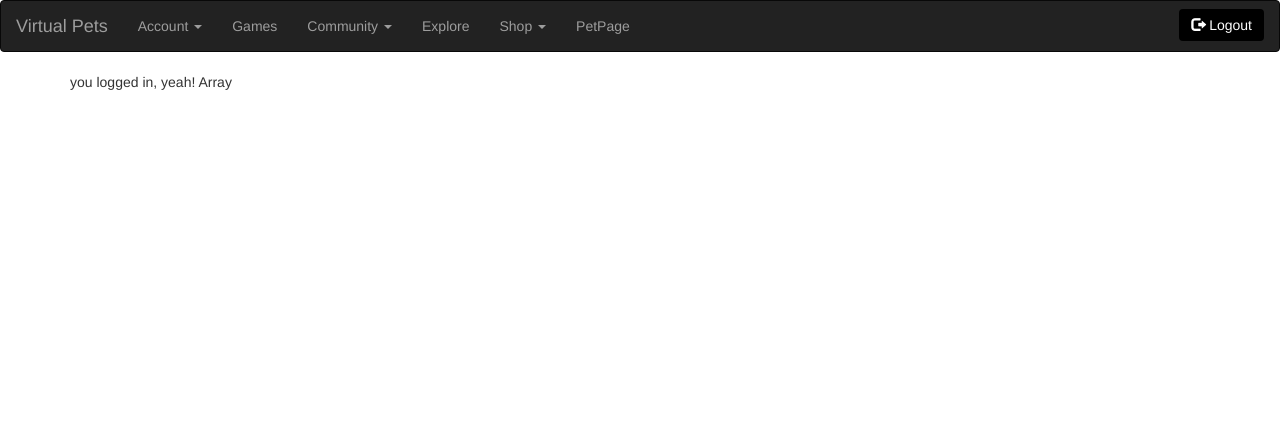
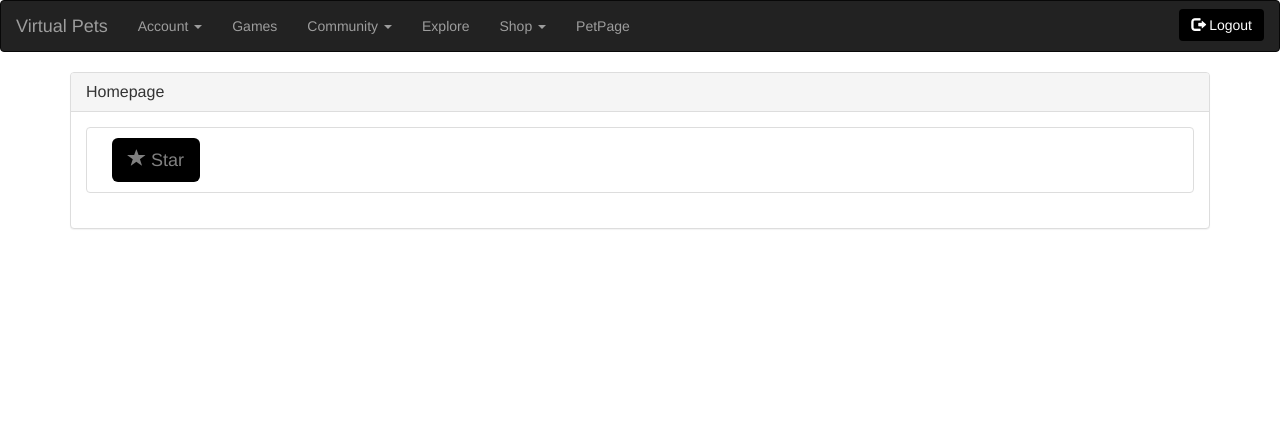
Before and after one commit to benquach16/CS180, a PHP site: page /hud.php in a window 1280 px wide. Shown: the top 428 px of the page. Run offline with PHP 8.4, Linux system fonts and the light colour scheme; the visitor is signed in with stand-in values (Sample User, id 1); data that the repository does not hold is empty; some libraries are stand-ins or nearby versions.

Commit message:
start centering everything

```diff
--- a/account/account-find.php
+++ b/account/account-find.php
@@ -18,7 +18,7 @@
 			</div><!-- /input-group -->
 		</div><!-- /.col-lg-6 -->
 		</div><!-- /.row -->
-		</div>
+
 
 		<!--table goes here-->
 		<div class="panel panel-default">
@@ -33,7 +33,7 @@
 				</ul>
 			</div>
 		</div>
-
+		</div>
 	<script type="text/javascript">
 		var searchBox = document.getElementById("searchBox");
 
--- a/hud.php
+++ b/hud.php
@@ -12,7 +12,24 @@
 
         </script>
 		<div class = "container center-text">
-        <p>you logged in, yeah! <?php echo $_SESSION['curr_user']; ?></p>
+
+
+			<div class = "panel panel-default">
+				<div class="panel-heading">
+					<h3 class = "panel-title">Homepage</h3>
+				</div>
+
+				<div class ="panel-body">
+					<ul class="list-group" id="listOfPosts">
+						<li class="list-group-item">
+
+	<button type="button" class="btn btn-default btn-lg">
+	  <span class="glyphicon glyphicon-star" aria-hidden="true"></span> Star
+	</button>
+						</li>
+					</ul>
+				</div>
+			</div>
 		</div>
 
 
```
